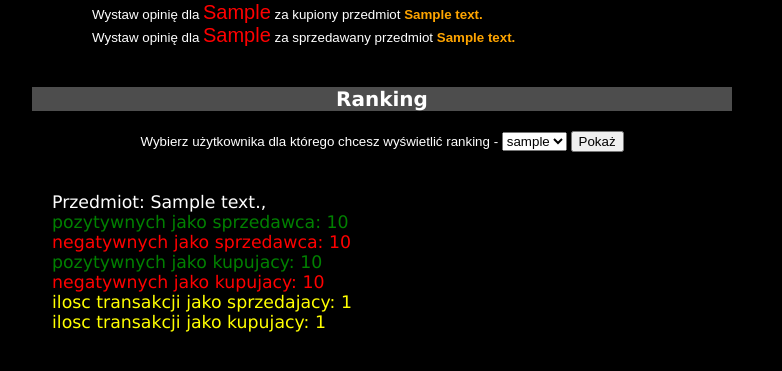
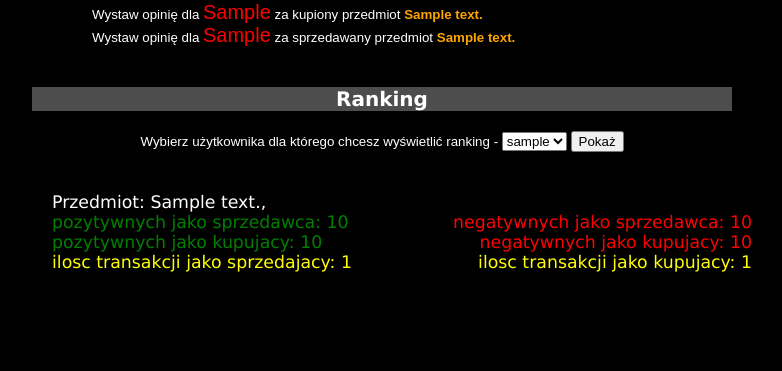
Before and after one commit to seler/commentary, a Django app: template templates/comm/index.html in a window 1280 px wide. Shown: the part 229-600 px from the top of the page, without its empty margins (253-1035 px from the left). Run offline with Django 3.2, Linux system fonts and the light colour scheme; tables that the repository leaves empty hold one stand-in row (values such as "Sample post"); the template is opened without the code that fills it: values that come from a table or form of the project are taken from there, most other values are stand-ins (such as "Sample title", 1, 10 or a date in 2020).

```diff
--- a/templates/comm/index.html
+++ b/templates/comm/index.html
@@ -38,12 +38,12 @@
 
 <div class="ranking_01">
  	Przedmiot: {{ comm.description }},<br>
-  	<div style="color: green"> pozytywnych jako sprzedawca: {{ u.a_positive_points }}</div>
-	<div style="color: red"> negatywnych jako sprzedawca: {{ u.a_negative_points }}</div>
-	<div style="color: green"> pozytywnych jako kupujacy: {{ u.b_positive_points }}</div>
-	<div style="color: red"> negatywnych jako kupujacy: {{ u.b_negative_points }}</div>
-	<div style="color: yellow"> ilosc transakcji jako sprzedajacy: {{ u.a_count }}</div>
-	<div style="color: yellow"> ilosc transakcji jako kupujacy: {{ u.b_count }}</div>
+  	<div style="color: green; float: left"> pozytywnych jako sprzedawca: {{ u.a_positive_points }}</div>
+	<div style="color: red; float: right"> negatywnych jako sprzedawca: {{ u.a_negative_points }}</div>
+	<div style="color: green; float: left"> pozytywnych jako kupujacy: {{ u.b_positive_points }}</div>
+	<div style="color: red; float: right"> negatywnych jako kupujacy: {{ u.b_negative_points }}</div>
+	<div style="color: yellow; float: left"> ilosc transakcji jako sprzedajacy: {{ u.a_count }}</div>
+	<div style="color: yellow; float: right"> ilosc transakcji jako kupujacy: {{ u.b_count }}</div>
 
 </div>
  <!--
```
